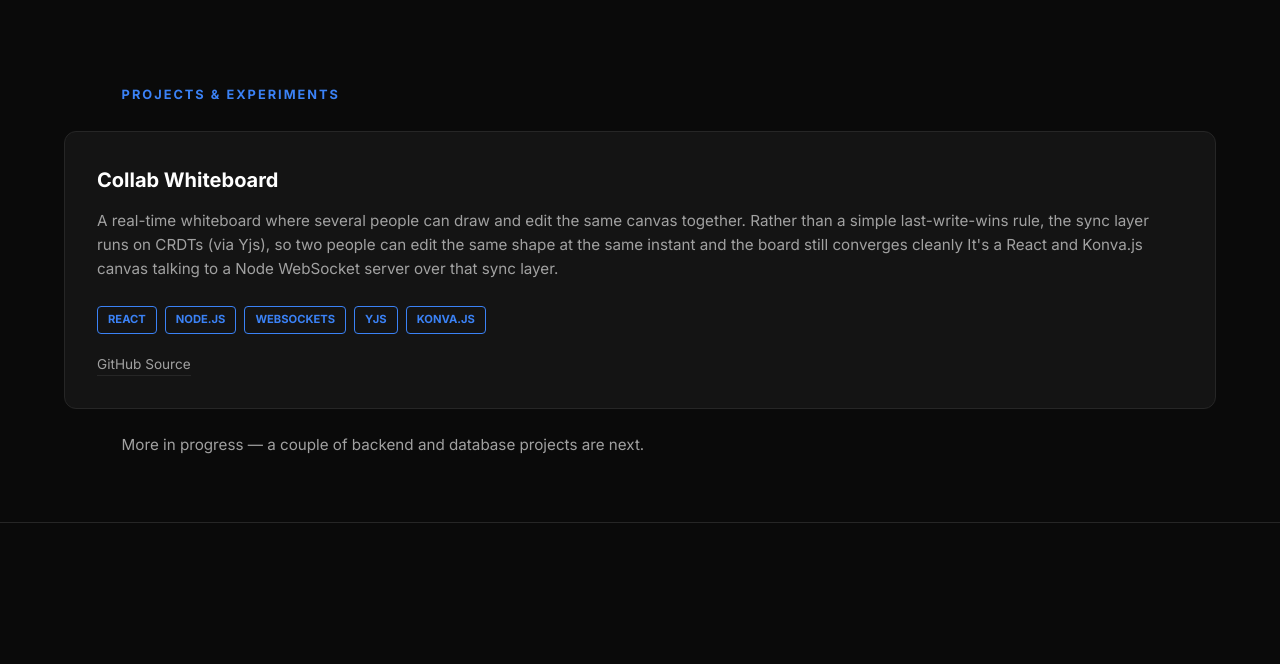
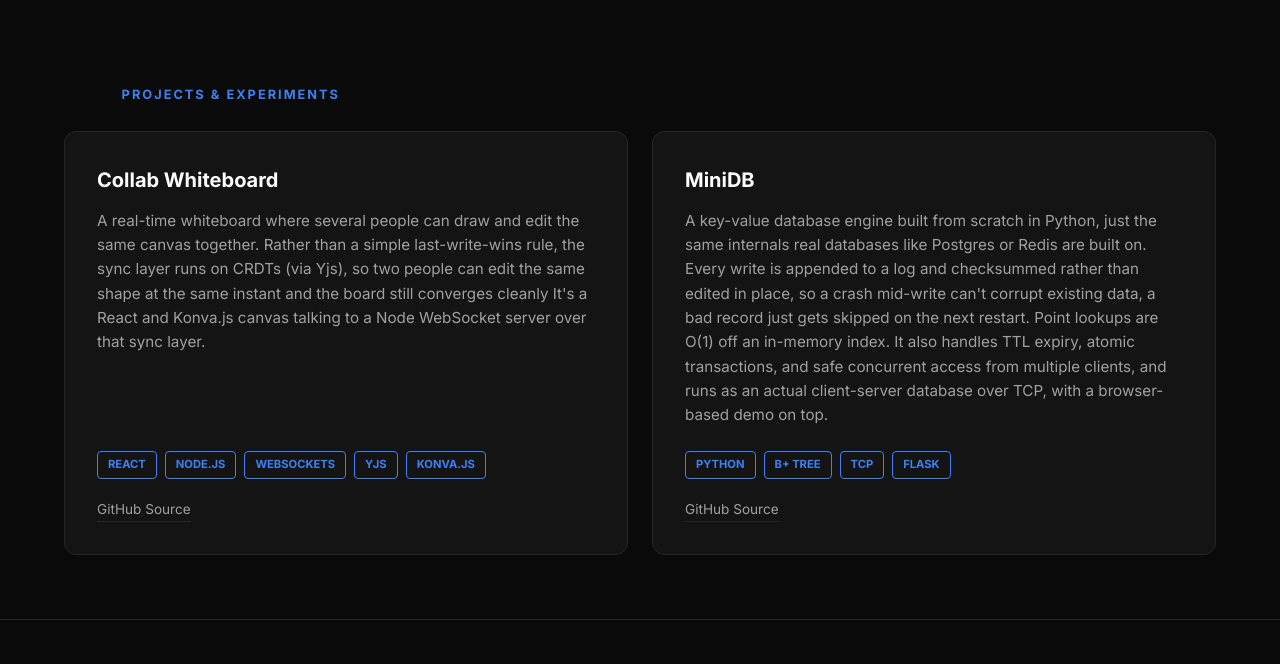
Before and after one commit to Krishhh25/Website-portfolio, a plain HTML site: page index.html in a window 1280 px wide. Shown: the part 980-1644 px from the top of the page. Drawn offline with Linux system fonts and the light colour scheme.

Commit message:
update minidb details

```diff
--- a/index.html
+++ b/index.html
@@ -79,8 +79,21 @@
                 <a class="project-source" href="https://github.com/Krishhh25/collab-whiteboard" target="_blank" rel="noopener noreferrer">GitHub Source</a>
             </div>
 
+            <div class="project-card">
+                <a class="project-link" href="https://mini-db-project.onrender.com/" target="_blank" rel="noopener noreferrer">
+                    <h3>MiniDB</h3>
+                    <p>A key-value database engine built from scratch in Python, just the same internals real databases like Postgres or Redis are built on. Every write is appended to a log and checksummed rather than edited in place, so a crash mid-write can't corrupt existing data, a bad record just gets skipped on the next restart. Point lookups are O(1) off an in-memory index. It also handles TTL expiry, atomic transactions, and safe concurrent access from multiple clients, and runs as an actual client-server database over TCP, with a browser-based demo on top.</p>
+                </a>
+            <div class="project-tags">
+                <span>Python</span>
+                <span>B+ Tree</span>
+                <span>TCP</span>
+                <span>Flask</span>
+            </div>
+                <a class="project-source" href="https://github.com/Krishhh25/Mini-db-project" target="_blank" rel="noopener noreferrer">GitHub Source</a>
+            </div>
+
         </div>
-        <p class="more-note">More in progress — a couple of backend and database projects are next.</p>
     </section>
 
     <section class="profiles-section">
```
